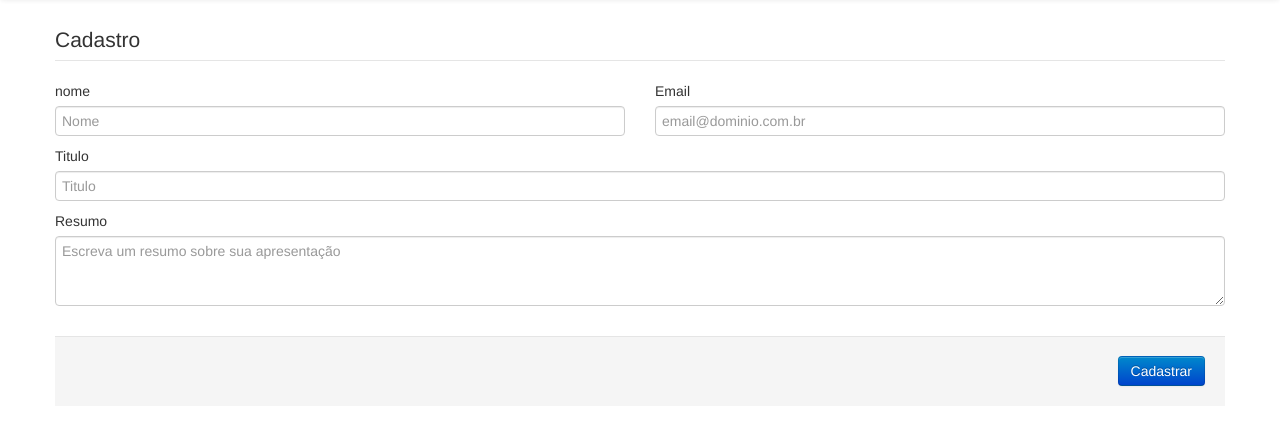
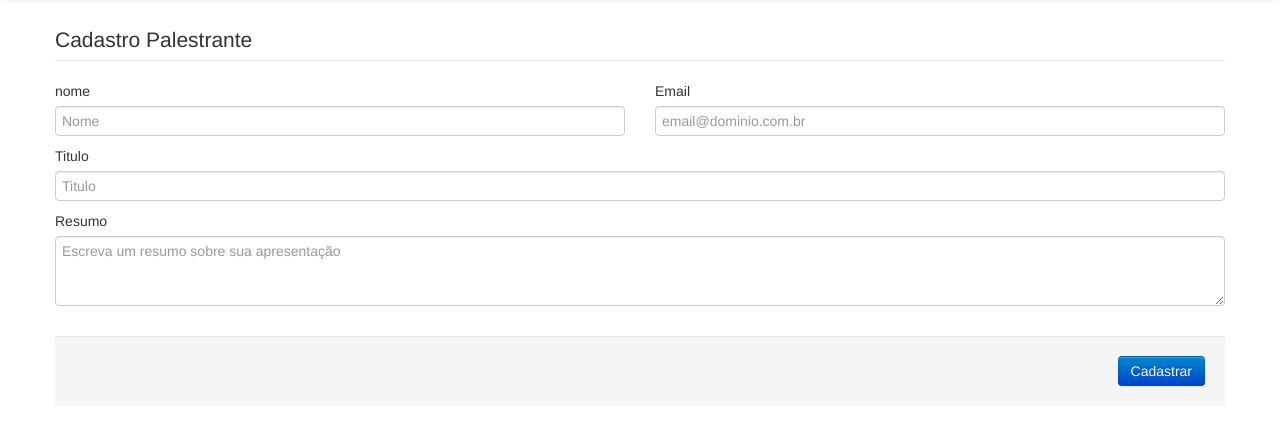
Before and after one commit to renanmpimentel/curso-fcv, a CodeIgniter app: page /index.php/palestrante_controller/index in a window 1280 px wide. Shown: the part 42-467 px from the top of the page. Run offline with CodeIgniter, Linux system fonts and the light colour scheme.

Commit message:
Cadastro de Palestrante

```diff
--- a/application/views/palestrante_view.php
+++ b/application/views/palestrante_view.php
@@ -1,7 +1,7 @@
 <div class="container">
 	<?php
 		echo form_open('');
-		echo form_fieldset('Cadastro');
+		echo form_fieldset('Cadastro Palestrante');
 	?>
 	<div class="row-fluid">
 		<div class="span6">
```
